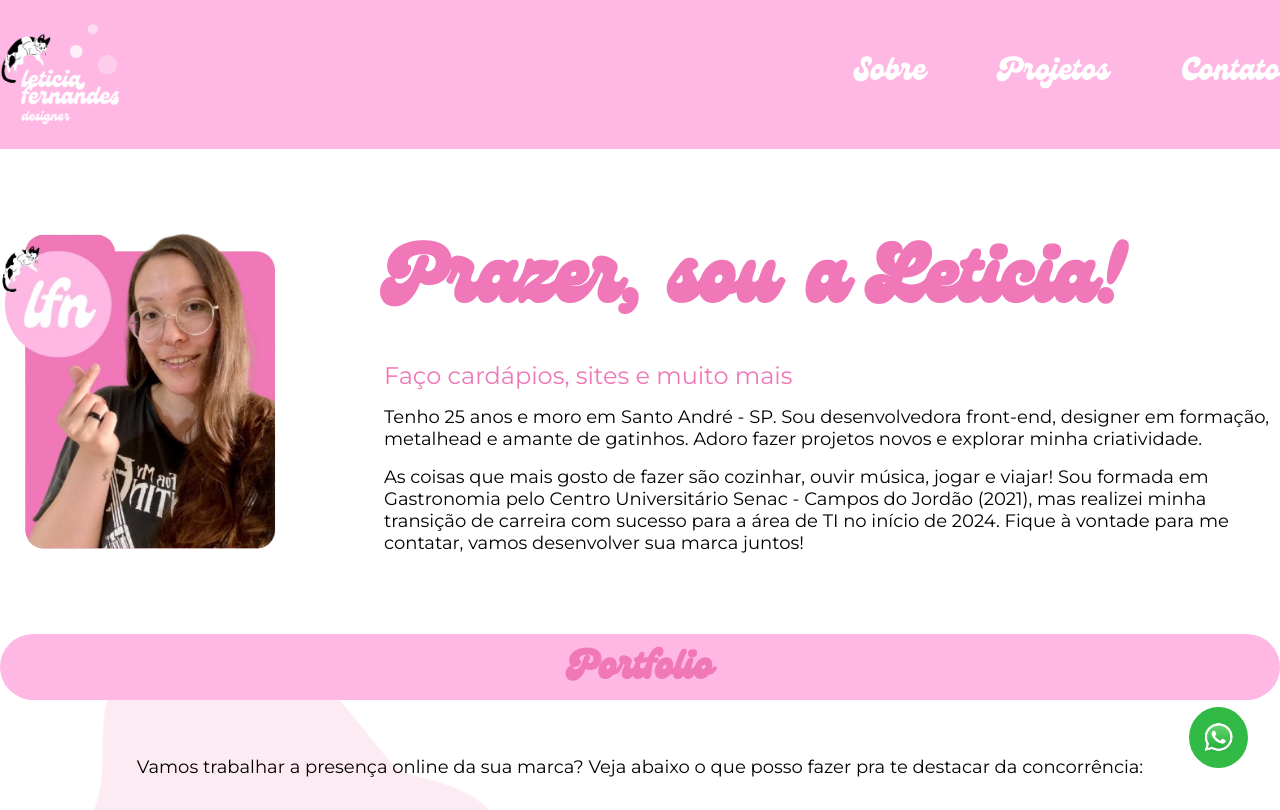
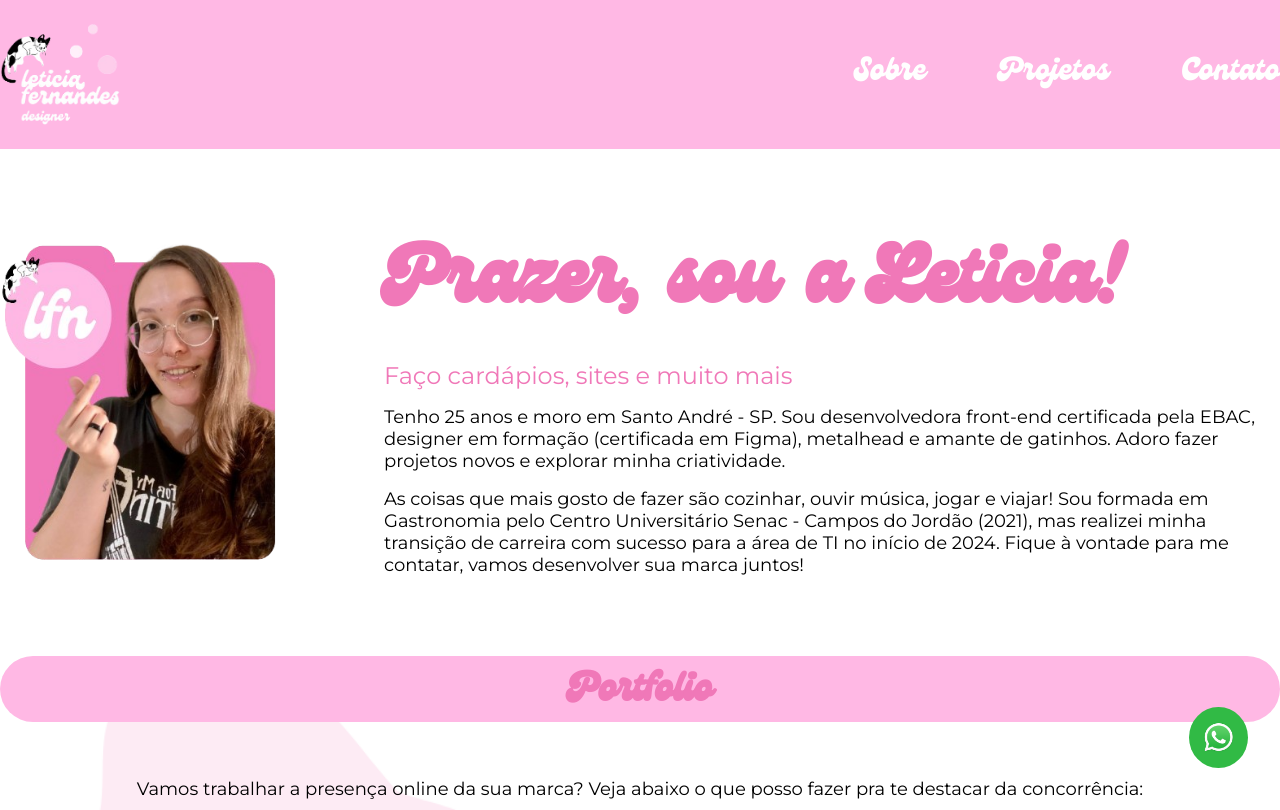
Before and after one commit to lichtle/Designer, a plain HTML site: page index.html in a window 1280 px wide. Shown: the top 810 px of the page. Drawn offline with Linux system fonts and the light colour scheme.

Commit message:
correção da descrição

```diff
--- a/index.html
+++ b/index.html
@@ -307,8 +307,9 @@
           <h2>Faço cardápios, sites e muito mais</h2>
           <p>
             Tenho 25 anos e moro em Santo André - SP. Sou desenvolvedora
-            front-end, designer em formação, metalhead e amante de gatinhos.
-            Adoro fazer projetos novos e explorar minha criatividade.
+            front-end certificada pela EBAC, designer em formação (certificada
+            em Figma), metalhead e amante de gatinhos. Adoro fazer projetos
+            novos e explorar minha criatividade.
           </p>
           <p>
             As coisas que mais gosto de fazer são cozinhar, ouvir música, jogar
```
